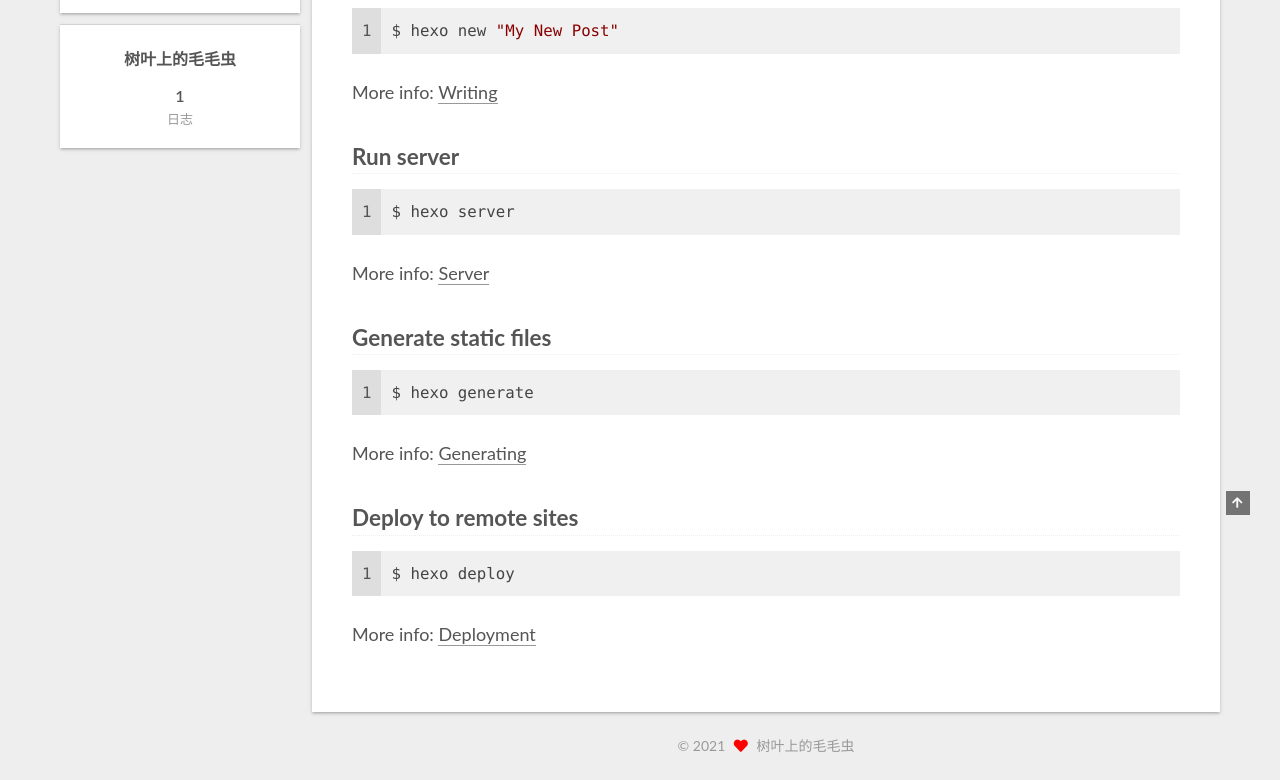
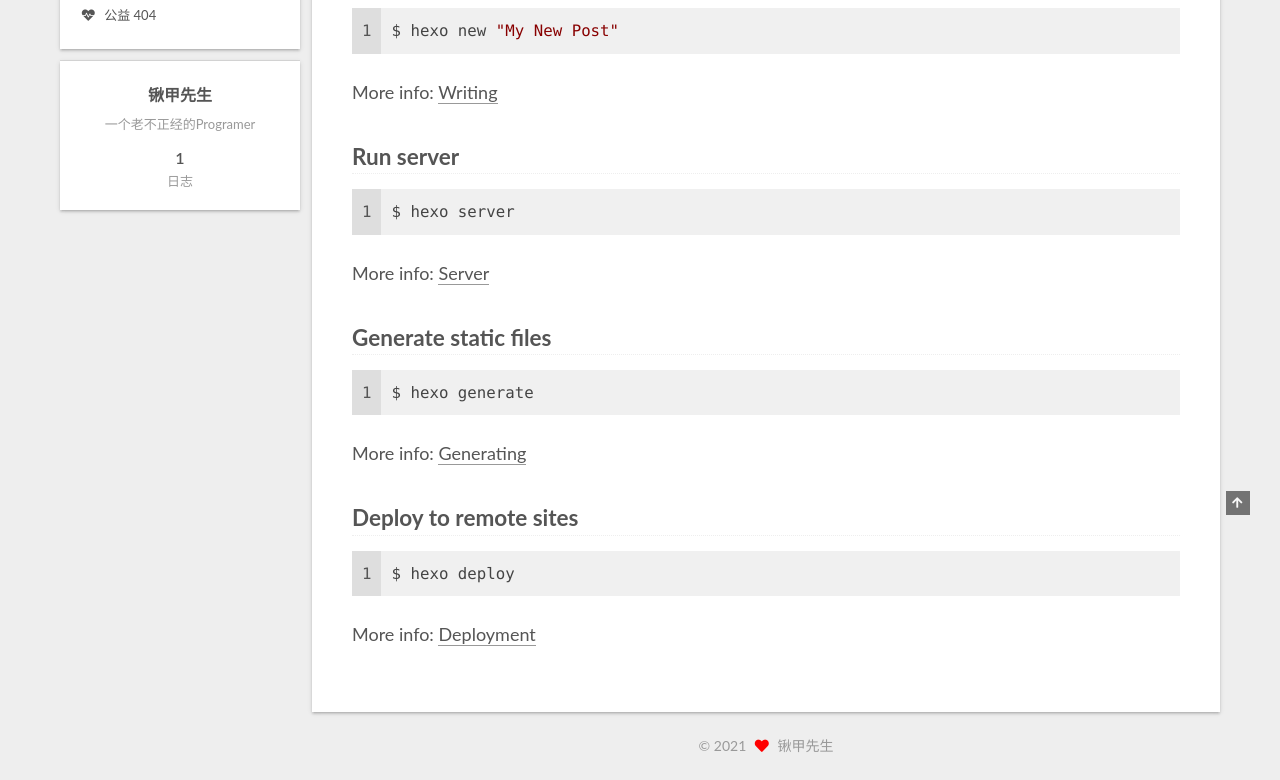
Before and after one commit to zhsunbeam/lequ, a plain HTML site: page index.html in a window 1280 px wide. Shown: the part 385-1165 px from the top of the page. Drawn offline with nearby package versions, Linux system fonts and the light colour scheme.

Commit message:
Site updated: 2021-08-11 19:46:53

```diff
--- a/index.html
+++ b/index.html
@@ -20,12 +20,15 @@
   <link rel="stylesheet" href="https://cdn.jsdelivr.net/npm/animate.css@3.1.1/animate.min.css" integrity="sha256-PR7ttpcvz8qrF57fur/yAx1qXMFJeJFiA6pSzWi0OIE=" crossorigin="anonymous">
 
 <script class="next-config" data-name="main" type="application/json">{"hostname":"zhsunbeam.github.io","root":"/","images":"/images","scheme":"Gemini","version":"8.7.0","exturl":false,"sidebar":{"position":"left","display":"post","padding":18,"offset":12},"copycode":false,"bookmark":{"enable":false,"color":"#222","save":"auto"},"fancybox":false,"mediumzoom":false,"lazyload":false,"pangu":false,"comments":{"style":"tabs","active":null,"storage":true,"lazyload":false,"nav":null},"motion":{"enable":true,"async":false,"transition":{"post_block":"fadeIn","post_header":"fadeInDown","post_body":"fadeInDown","coll_header":"fadeInLeft","sidebar":"fadeInUp"}},"prism":false,"i18n":{"placeholder":"搜索...","empty":"没有找到任何搜索结果：${query}","hits_time":"找到 ${hits} 个搜索结果（用时 ${time} 毫秒）","hits":"找到 ${hits} 个搜索结果"}}</script><script src="/js/config.js"></script>
+<meta name="description" content="一个老不正经的Programer">
 <meta property="og:type" content="website">
 <meta property="og:title" content="锹甲先生">
 <meta property="og:url" content="https://zhsunbeam.github.io/index.html">
 <meta property="og:site_name" content="锹甲先生">
+<meta property="og:description" content="一个老不正经的Programer">
 <meta property="og:locale" content="zh_CN">
-<meta property="article:author" content="树叶上的毛毛虫">
+<meta property="article:author" content="锹甲先生">
+<meta property="article:tag" content="程序员和代码的那点事, 架构, 数据结构, 网络, 数据库, Java, C, Go, JavaScript, HTML5, CSS3, Vue, Spring">
 <meta name="twitter:card" content="summary">
 
 
@@ -68,6 +71,7 @@
       <h1 class="site-title">锹甲先生</h1>
       <i class="logo-line"></i>
     </a>
+      <p class="site-subtitle" itemprop="description">东方净土</p>
   </div>
 
   <div class="site-nav-right">
@@ -124,8 +128,8 @@
         <div class="site-overview-wrap sidebar-panel">
           <div class="site-overview">
             <div class="site-author site-overview-item animated" itemprop="author" itemscope itemtype="http://schema.org/Person">
-  <p class="site-author-name" itemprop="name">树叶上的毛毛虫</p>
-  <div class="site-description" itemprop="description"></div>
+  <p class="site-author-name" itemprop="name">锹甲先生</p>
+  <div class="site-description" itemprop="description">一个老不正经的Programer</div>
 </div>
 <div class="site-state-wrap site-overview-item animated">
   <nav class="site-state">
@@ -175,8 +179,8 @@
 
     <span hidden itemprop="author" itemscope itemtype="http://schema.org/Person">
       <meta itemprop="image" content="/images/avatar.gif">
-      <meta itemprop="name" content="树叶上的毛毛虫">
-      <meta itemprop="description" content="">
+      <meta itemprop="name" content="锹甲先生">
+      <meta itemprop="description" content="一个老不正经的Programer">
     </span>
 
     <span hidden itemprop="publisher" itemscope itemtype="http://schema.org/Organization">
@@ -253,7 +257,7 @@
   <span class="with-love">
     <i class="fa fa-heart"></i>
   </span>
-  <span class="author" itemprop="copyrightHolder">树叶上的毛毛虫</span>
+  <span class="author" itemprop="copyrightHolder">锹甲先生</span>
 </div>
 
     </div>
```
Also changed, not shown: 2021/08/03/hello-world/index.html (+8 -6 lines), archives/2021/08/index.html (+8 -4 lines), archives/2021/index.html (+8 -4 lines), archives/index.html (+8 -4 lines).
